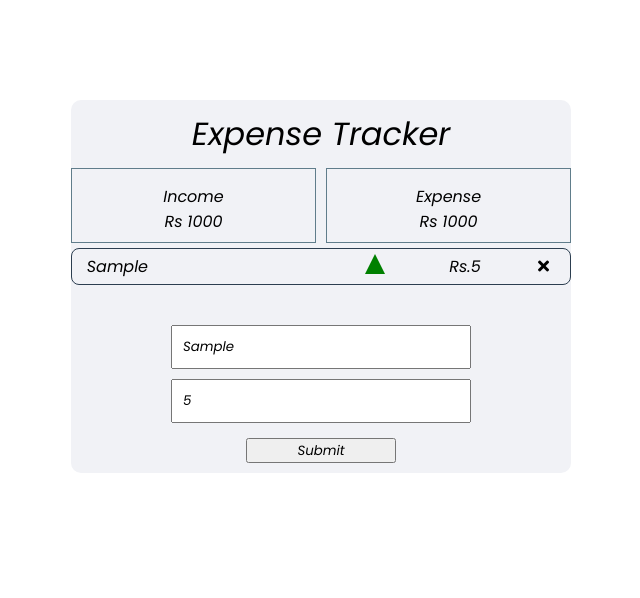
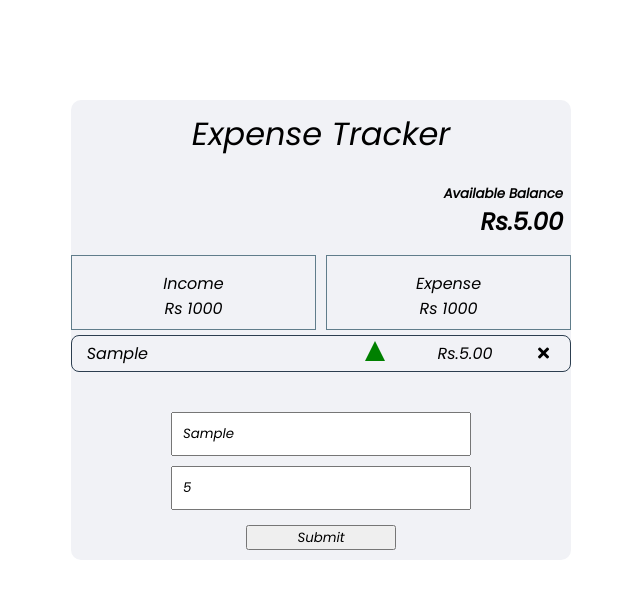
Before and after one commit to veer-a1505/expense-tracker-react, a React (Create React App) app: page / in a window 1280 px wide. Both pictures are taken after typing "Sample", "5" into the empty fields and a click on the button "Submit". Shown: the top 598 px of the page, without its empty margins (319-959 px from the left). Built offline with nearby package versions, Linux system fonts and the light colour scheme.

Commit message:
added balance component

```diff
--- a/src/App.js
+++ b/src/App.js
@@ -4,6 +4,7 @@ import TransactionList from './component/TransactionList'
 import TransactionForm from './component/TransactionForm'
 import AmountContainer from './component/AmountContainer'
 import ExpenseProvider from './stateManagement/ExpenseProvider'
+import Balance from './component/Balance'
 
 function App() {
   return (
@@ -11,6 +12,7 @@ function App() {
     <div className='container'>
       <ExpenseProvider>
         <Header />
+        <Balance />
         <AmountContainer />
         <TransactionList />
         <TransactionForm />
--- /dev/null
+++ b/src/component/Balance.js
@@ -0,0 +1,14 @@
+import React, { useContext } from 'react'
+import {ExpenseContext} from './../stateManagement/ExpenseProvider'
+
+const Balance = () => {
+  const {getBalance} = useContext(ExpenseContext)
+  return (
+    <div className='balance'>
+      <h5>Available Balance </h5>
+      <h2>Rs.{getBalance()}.00</h2>
+    </div>
+  )
+}
+
+export default Balance
--- a/src/component/Transaction.js
+++ b/src/component/Transaction.js
@@ -1,13 +1,14 @@
-import React from 'react'
+import React, { useContext } from 'react'
+import {ExpenseContext} from './../stateManagement/ExpenseProvider'
 
 const Transaction = ({transaction}) => {
-  // const sign = transaction.role === 'income'  ? '+' : '-'
+  const {removeTransaction} = useContext(ExpenseContext)
   return (
       <li className='transaction' >
         <span className={transaction.role === 'income' ? 'income' :'expense'}></span>
         <span className='transaction-title' >{transaction.title}</span>
-        <span className='transaction-amount'>Rs.{transaction.amount}</span>
-        <button className='dlt-trn'>
+        <span className='transaction-amount'>Rs.{transaction.amount}.00</span>
+        <button className='dlt-trn' onClick={ () => removeTransaction(transaction.id)}>
           <i className="fas fa-times"></i>
         </button>
       </li>
--- a/src/index.css
+++ b/src/index.css
@@ -112,3 +112,9 @@ body {
   border-right: 10px solid transparent;
   border-top: 20px solid red;
 }
+
+.balance {
+  margin: 0.5rem auto;
+  padding: 0.5rem;
+  text-align: end;
+}
--- a/src/stateManagement/ExpenseProvider.js
+++ b/src/stateManagement/ExpenseProvider.js
@@ -33,8 +33,13 @@ const ExpenseProvider = (props) => {
     console.log(totalExpense)
   }
 
+  const removeTransaction = (id) => {
+    const updatedTransactions = transaction.filter(trn => trn.id !== id)
+    setTransaction([...updatedTransactions])
+  }
 
-  return (<ExpenseContext.Provider value={{ addTransaction , transaction, getBalance , getTotalIncome , getTotalExpense }}>{props.children}</ExpenseContext.Provider>)
+
+  return (<ExpenseContext.Provider value={{ addTransaction , transaction, getBalance , getTotalIncome , getTotalExpense , removeTransaction}}>{props.children}</ExpenseContext.Provider>)
 }
 
 export default ExpenseProvider
```
